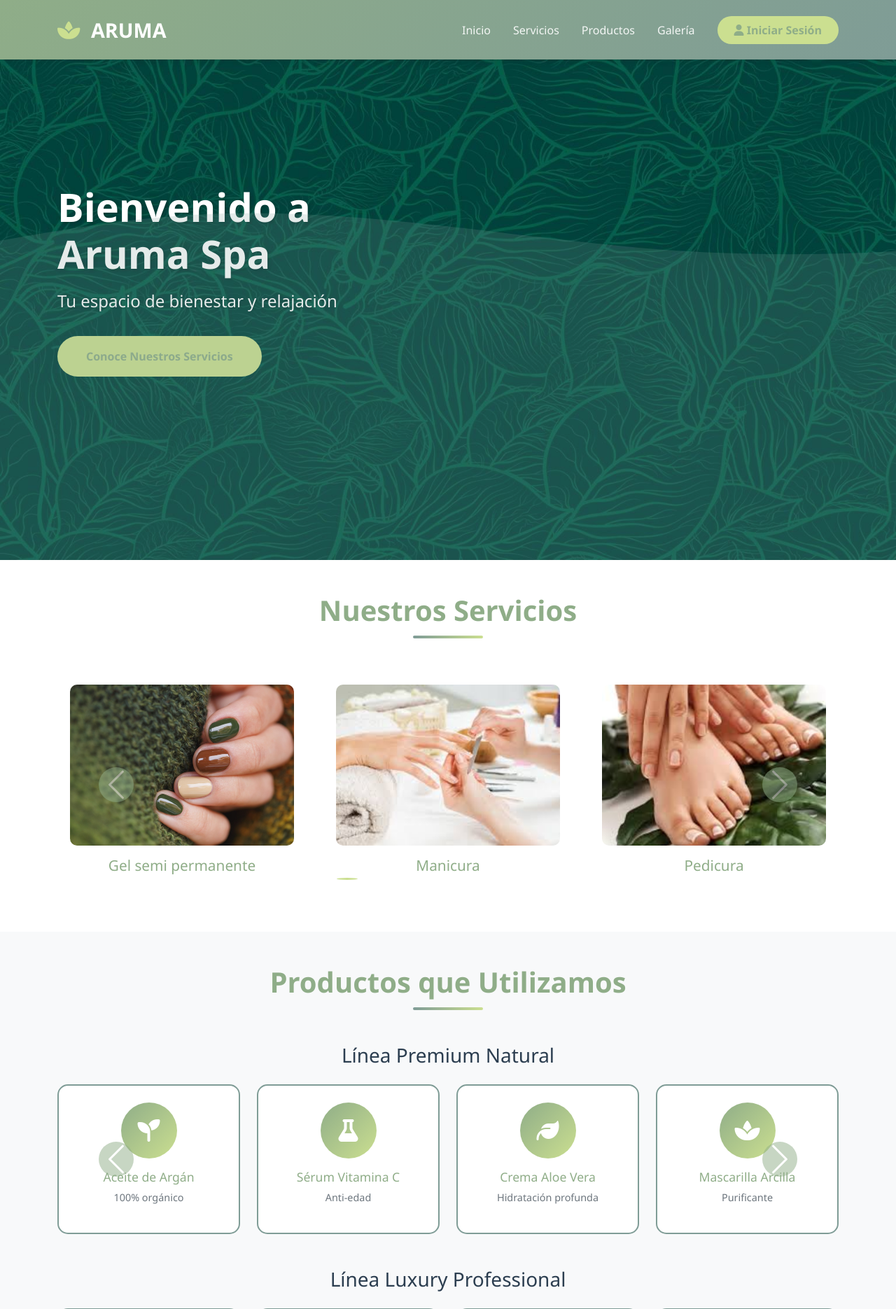
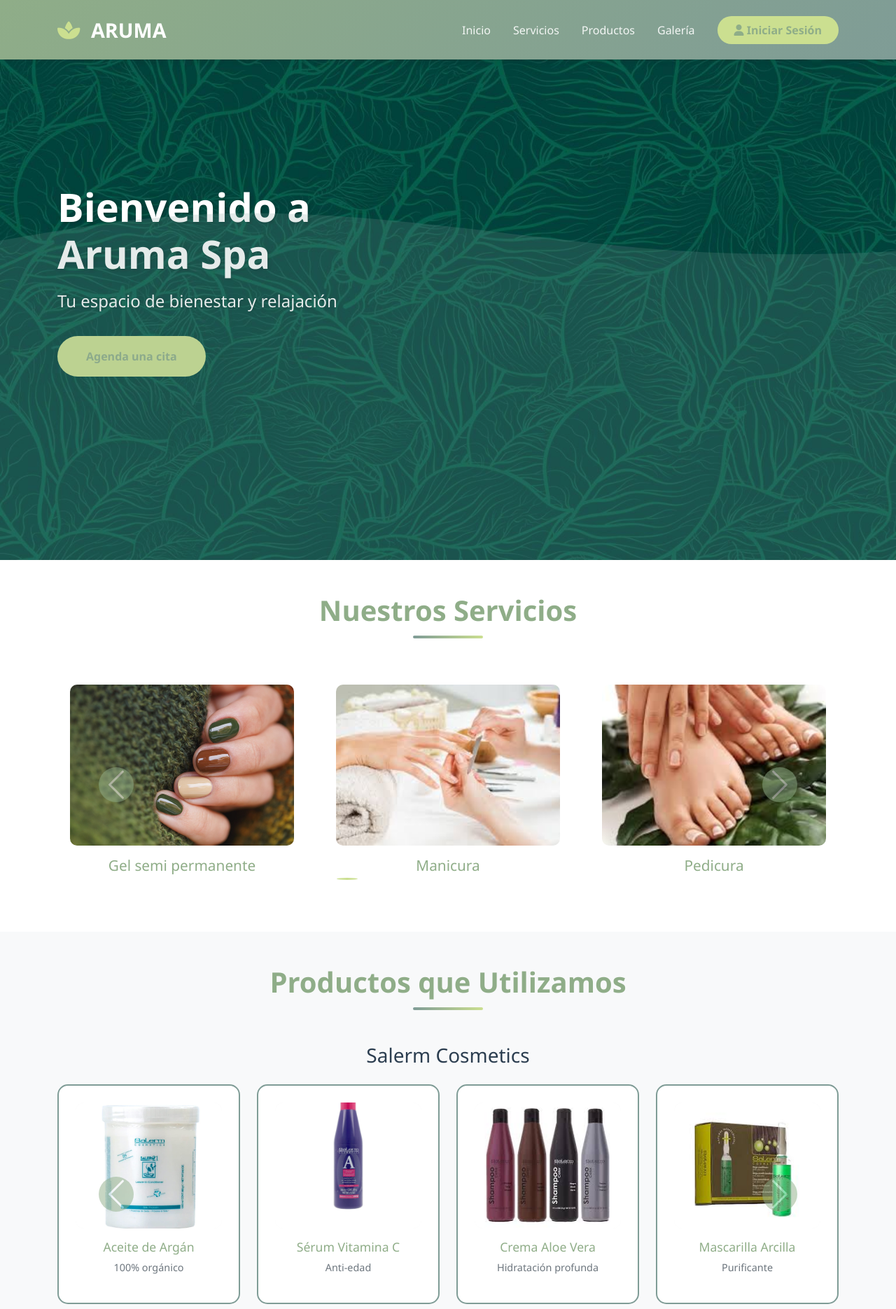
Before and after one commit to axDraws/ARUMA, a PHP site: page / in a window 1280 px wide. Shown: the top 1870 px of the page at 70% size. Run offline with PHP 8.4, Linux system fonts and the light colour scheme.

Commit message:
Actualiza diseño con imágenes en carrusel

```diff
--- a/estilos/style.css
+++ b/estilos/style.css
@@ -366,37 +366,43 @@ body {
     border-color: var(--cambridge-blue-dark);
 }
 
+/* Imagen del producto */
 .product-img {
-    width: 80px;
-    height: 80px;
-    background: linear-gradient(135deg, var(--cambridge-blue-dark), var(--mindaro));
-    border-radius: 50%;
-    display: flex;
-    align-items: center;
-    justify-content: center;
+    width: 100%;
+    height: 180px;
+    border-radius: 12px;
+    overflow: hidden;
     margin: 0 auto 1rem;
     transition: all 0.3s ease;
-}
-
-.product-card:hover .product-img {
-    transform: rotate(360deg);
-}
-
-.product-img i {
-    font-size: 2rem;
-    color: var(--white);
-}
-
+    background: #f8f8f8;
+}
+
+/* Imagen dentro del contenedor */
+.product-img img {
+    width: 100%;
+    height: 100%;
+    object-fit: cover;
+    transition: transform 0.4s ease;
+}
+
+/* Efecto zoom al pasar el mouse */
+.product-card:hover .product-img img {
+    transform: scale(1.08);
+}
+
+/* Título del producto */
 .product-card h4 {
     color: var(--cambridge-blue-dark);
     font-size: 1.1rem;
     margin-bottom: 0.5rem;
 }
 
+/* Descripción del producto */
 .product-card p {
     color: var(--gray);
     font-size: 0.9rem;
 }
+
 
 /* Pinterest Gallery */
 .pinterest-grid {
--- a/index.html
+++ b/index.html
@@ -67,7 +67,7 @@
             <div class="col-lg-6">
                 <h1 class="hero-title">Bienvenido a Aruma Spa</h1>
                 <p class="hero-subtitle">Tu espacio de bienestar y relajación</p>
-                <a href="#servicios" class="btn btn-hero">Conoce Nuestros Servicios</a>
+                <a href="#servicios" class="btn btn-hero">Agenda una cita</a>
             </div>
         </div>
     </div>
@@ -347,15 +347,17 @@
   <div class="container">
     <h2 class="section-title text-center mb-5">Productos que Utilizamos</h2>
 
-            <h3 class="text-center mb-4">Línea Premium Natural</h3>
+    <!-- Línea Premium Natural -->
+    <h3 class="text-center mb-4">Salerm Cosmetics</h3>
     <div id="marca1Carousel" class="carousel slide mb-5" data-bs-ride="carousel">
       <div class="carousel-inner">
+        <!-- Primera diapositiva -->
         <div class="carousel-item active">
           <div class="row g-4">
             <div class="col-md-3">
               <div class="product-card">
                 <div class="product-img">
-                                        <i class="fas fa-seedling"></i>
+                  <img src="img/productos/p1.jpg" alt="Aceite de Argán" class="img-fluid rounded">
                 </div>
                 <h4>Aceite de Argán</h4>
                 <p>100% orgánico</p>
@@ -364,7 +366,7 @@
             <div class="col-md-3">
               <div class="product-card">
                 <div class="product-img">
-                                        <i class="fas fa-flask"></i>
+                  <img src="img/productos/p10.jpg" alt="Sérum Vitamina C" class="img-fluid rounded">
                 </div>
                 <h4>Sérum Vitamina C</h4>
                 <p>Anti-edad</p>
@@ -373,7 +375,7 @@
             <div class="col-md-3">
               <div class="product-card">
                 <div class="product-img">
-                                        <i class="fas fa-leaf"></i>
+                  <img src="img/productos/p15.jpg" alt="Crema Aloe Vera" class="img-fluid rounded">
                 </div>
                 <h4>Crema Aloe Vera</h4>
                 <p>Hidratación profunda</p>
@@ -382,7 +384,7 @@
             <div class="col-md-3">
               <div class="product-card">
                 <div class="product-img">
-                                        <i class="fas fa-spa"></i>
+                  <img src="img/productos/p16.jpg" alt="Mascarilla Arcilla" class="img-fluid rounded">
                 </div>
                 <h4>Mascarilla Arcilla</h4>
                 <p>Purificante</p>
@@ -390,12 +392,14 @@
             </div>
           </div>
         </div>
+
+        <!-- Segunda diapositiva -->
         <div class="carousel-item">
           <div class="row g-4">
             <div class="col-md-3">
               <div class="product-card">
                 <div class="product-img">
-                                        <i class="fas fa-tint"></i>
+                  <img src="img/productos/p2.jpg" alt="Aceite Esencial Lavanda" class="img-fluid rounded">
                 </div>
                 <h4>Aceite Esencial Lavanda</h4>
                 <p>Relajante</p>
@@ -404,7 +408,7 @@
             <div class="col-md-3">
               <div class="product-card">
                 <div class="product-img">
-                                        <i class="fas fa-mortar-pestle"></i>
+                  <img src="img/productos/p4.jpg" alt="Exfoliante Natural" class="img-fluid rounded">
                 </div>
                 <h4>Exfoliante Natural</h4>
                 <p>Grano fino</p>
@@ -413,7 +417,7 @@
             <div class="col-md-3">
               <div class="product-card">
                 <div class="product-img">
-                                        <i class="fas fa-fire-alt"></i>
+                  <img src="img/productos/p6.jpg" alt="Aceite de Masaje" class="img-fluid rounded">
                 </div>
                 <h4>Aceite de Masaje</h4>
                 <p>Efecto calor</p>
@@ -422,7 +426,7 @@
             <div class="col-md-3">
               <div class="product-card">
                 <div class="product-img">
-                                        <i class="fas fa-moon"></i>
+                  <img src="img/productos/p17.jpg" alt="Crema Nocturna" class="img-fluid rounded">
                 </div>
                 <h4>Crema Nocturna</h4>
                 <p>Regeneradora</p>
@@ -431,6 +435,7 @@
           </div>
         </div>
       </div>
+
       <button class="carousel-control-prev" type="button" data-bs-target="#marca1Carousel" data-bs-slide="prev">
         <span class="carousel-control-prev-icon"></span>
       </button>
@@ -439,16 +444,17 @@
       </button>
     </div>
 
-            <!-- Carrusel Marca 2 -->
-            <h3 class="text-center mb-4 mt-5">Línea Luxury Professional</h3>
+    <!-- Línea cuccio -->
+    <h3 class="text-center mb-4 mt-5">cuccio</h3>
     <div id="marca2Carousel" class="carousel slide" data-bs-ride="carousel">
       <div class="carousel-inner">
+        <!-- Primera diapositiva -->
         <div class="carousel-item active">
           <div class="row g-4">
             <div class="col-md-3">
               <div class="product-card">
                 <div class="product-img">
-                                        <i class="fas fa-gem"></i>
+                  <img src="img/productos/p11.jpg" alt="Caviar Gold Serum" class="img-fluid rounded">
                 </div>
                 <h4>Caviar Gold Serum</h4>
                 <p>Lujo premium</p>
@@ -457,7 +463,7 @@
             <div class="col-md-3">
               <div class="product-card">
                 <div class="product-img">
-                                        <i class="fas fa-star"></i>
+                  <img src="img/productos/p12.jpg" alt="Ácido Hialurónico" class="img-fluid rounded">
                 </div>
                 <h4>Ácido Hialurónico</h4>
                 <p>Efecto lifting</p>
@@ -466,7 +472,7 @@
             <div class="col-md-3">
               <div class="product-card">
                 <div class="product-img">
-                                        <i class="fas fa-certificate"></i>
+                  <img src="img/productos/p3.jpg" alt="Colágeno Marino" class="img-fluid rounded">
                 </div>
                 <h4>Colágeno Marino</h4>
                 <p>Anti-arrugas</p>
@@ -475,7 +481,7 @@
             <div class="col-md-3">
               <div class="product-card">
                 <div class="product-img">
-                                        <i class="fas fa-crown"></i>
+                  <img src="img/productos/p5.jpg" alt="Oro 24K Mask" class="img-fluid rounded">
                 </div>
                 <h4>Oro 24K Mask</h4>
                 <p>Revitalizante</p>
@@ -483,12 +489,14 @@
             </div>
           </div>
         </div>
+
+        <!-- Segunda diapositiva -->
         <div class="carousel-item">
           <div class="row g-4">
             <div class="col-md-3">
               <div class="product-card">
                 <div class="product-img">
-                                        <i class="fas fa-magic"></i>
+                  <img src="img/productos/p7.jpg" alt="Peeling Diamante" class="img-fluid rounded">
                 </div>
                 <h4>Peeling Diamante</h4>
                 <p>Microdermoabrasión</p>
@@ -497,7 +505,7 @@
             <div class="col-md-3">
               <div class="product-card">
                 <div class="product-img">
-                                        <i class="fas fa-bolt"></i>
+                  <img src="img/productos/p8.jpg" alt="Vitamina E Pro" class="img-fluid rounded">
                 </div>
                 <h4>Vitamina E Pro</h4>
                 <p>Antioxidante</p>
@@ -506,7 +514,7 @@
             <div class="col-md-3">
               <div class="product-card">
                 <div class="product-img">
-                                        <i class="fas fa-snowflake"></i>
+                  <img src="img/productos/p9.jpg" alt="Cryo Gel" class="img-fluid rounded">
                 </div>
                 <h4>Cryo Gel</h4>
                 <p>Efecto frío</p>
@@ -515,7 +523,7 @@
             <div class="col-md-3">
               <div class="product-card">
                 <div class="product-img">
-                                        <i class="fas fa-shield-alt"></i>
+                  <img src="img/productos/p18.jpg" alt="SPF 50+ Defense" class="img-fluid rounded">
                 </div>
                 <h4>SPF 50+ Defense</h4>
                 <p>Protección solar</p>
@@ -524,6 +532,7 @@
           </div>
         </div>
       </div>
+
       <button class="carousel-control-prev" type="button" data-bs-target="#marca2Carousel" data-bs-slide="prev">
         <span class="carousel-control-prev-icon"></span>
       </button>
@@ -533,7 +542,6 @@
     </div>
   </div>
 </section>
-
            <!-- Galería Pinterest Style -->
     <section id="galeria" class="py-5">
         <div class="container">
```
Also changed, not shown: Controller/controller.php (added), img/aruma spa/Sin título.jpg (added), img/productos/p11.jpg (added), img/productos/p12.jpg (added), img/productos/p13.jpg (added), img/productos/p14.jpg (added), img/productos/p15.jpg (added), img/productos/p16.jpg (added), img/productos/p17.jpg (added), img/productos/p18.jpg (added), img/productos/p9.jpg (added). Lines whose indentation alone changed are shown as unchanged.
